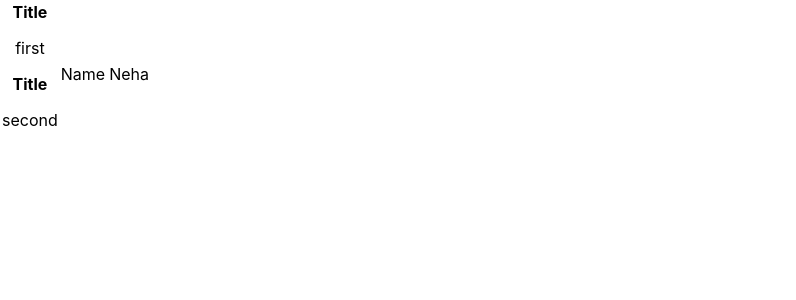
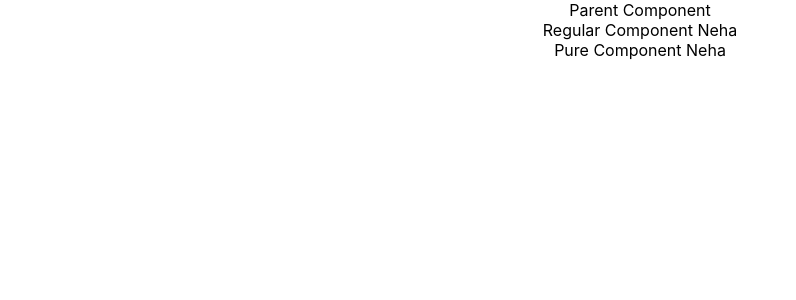
Before and after one commit to Neha-Himesh/react-hands-on, a React (Create React App) app: page / in a window 1280 px wide. Shown: the top 300 px of the page, without its empty margins (0-796 px from the left). Built offline with nearby package versions, Linux system fonts and the light colour scheme.

Commit message:
Added pure component demo code

```diff
--- a/src/App.js
+++ b/src/App.js
@@ -19,13 +19,14 @@ import Form from './components/Form';
 import LifecycleA from './components/LifecycleA';
 import FragmentDemo from './components/FragmentDemo';
 import Table from './components/Table';
+import ParentComp from './components/ParentComp';
 
 class App extends Component {
 
   render(){
     return (
       <div className="App">
-        <Table />
+        <ParentComp />
       </div>
     );
   }
--- /dev/null
+++ b/src/components/ParentComp.js
@@ -0,0 +1,32 @@
+import React, { Component, PureComponent } from 'react'
+import RegComp from './RegComp'
+import PureComp from './PureComp'
+
+class ParentComp extends PureComponent {
+    constructor(props) {
+      super(props)
+
+      this.state = {
+         name: 'Neha'
+      }
+    }
+    componentDidMount(){
+        setInterval(()=>{
+            this.setState({
+                name: 'Neha'
+            })
+        }, 2000)
+    }
+  render() {
+    console.log("*** Parent Component render ***")
+    return (
+        <div>
+            Parent Component
+            <RegComp name={this.state.name} />
+            <PureComp name={this.state.name} />
+        </div>
+    )
+  }
+}
+
+export default ParentComp
--- /dev/null
+++ b/src/components/PureComp.js
@@ -0,0 +1,12 @@
+import React, { PureComponent } from 'react'
+
+class PureComp extends PureComponent {
+  render() {
+    console.log("Pure COmponent render")
+    return (
+      <div>Pure Component {this.props.name}</div>
+    )
+  }
+}
+
+export default PureComp
--- /dev/null
+++ b/src/components/RegComp.js
@@ -0,0 +1,14 @@
+import React, { Component } from 'react'
+
+class RegComp extends Component {
+  render() {
+    console.log("Regular Comp render")
+    return (
+        <div>
+            Regular Component {this.props.name}
+        </div>
+    )
+  }
+}
+
+export default RegComp
```
